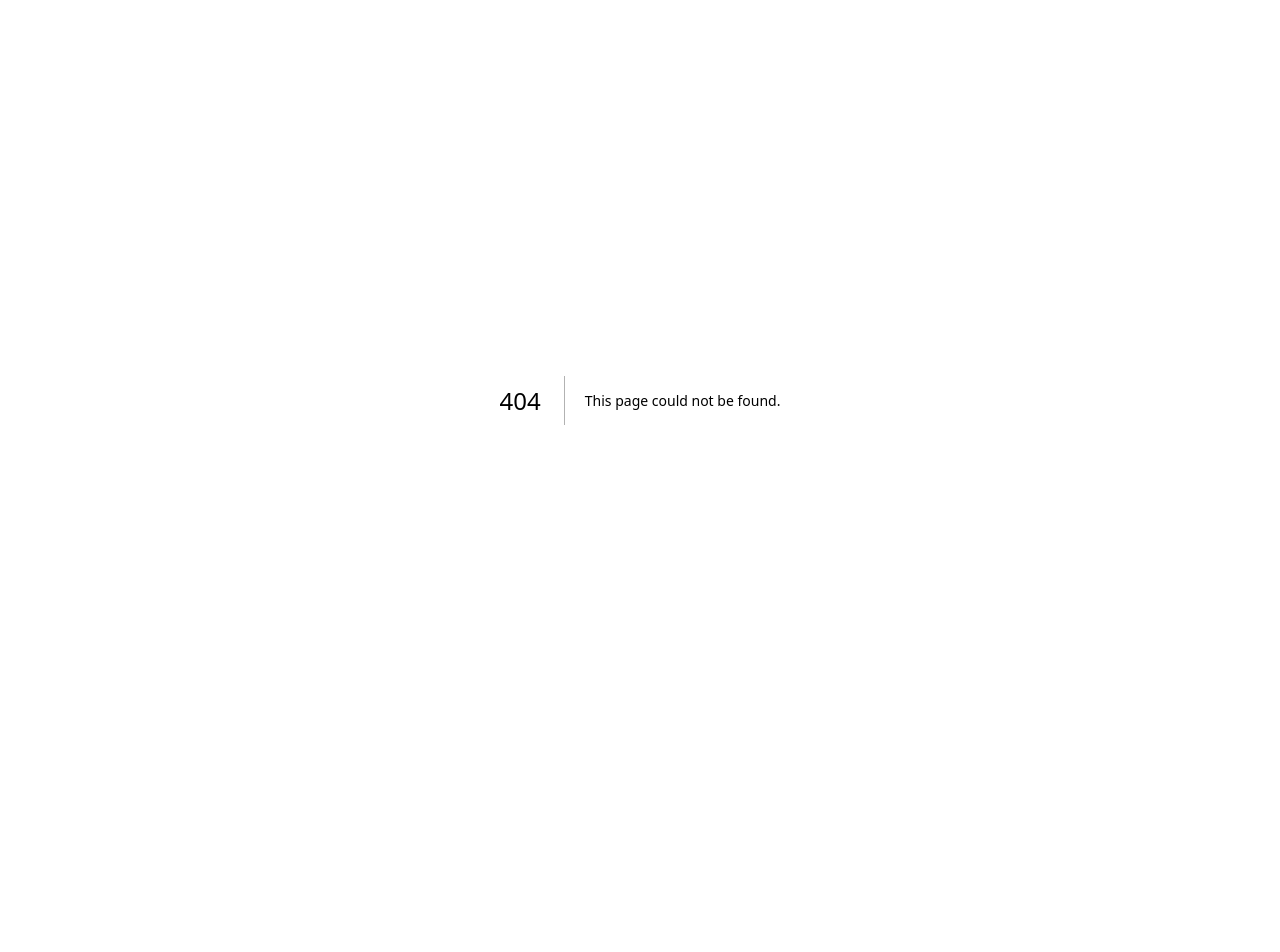
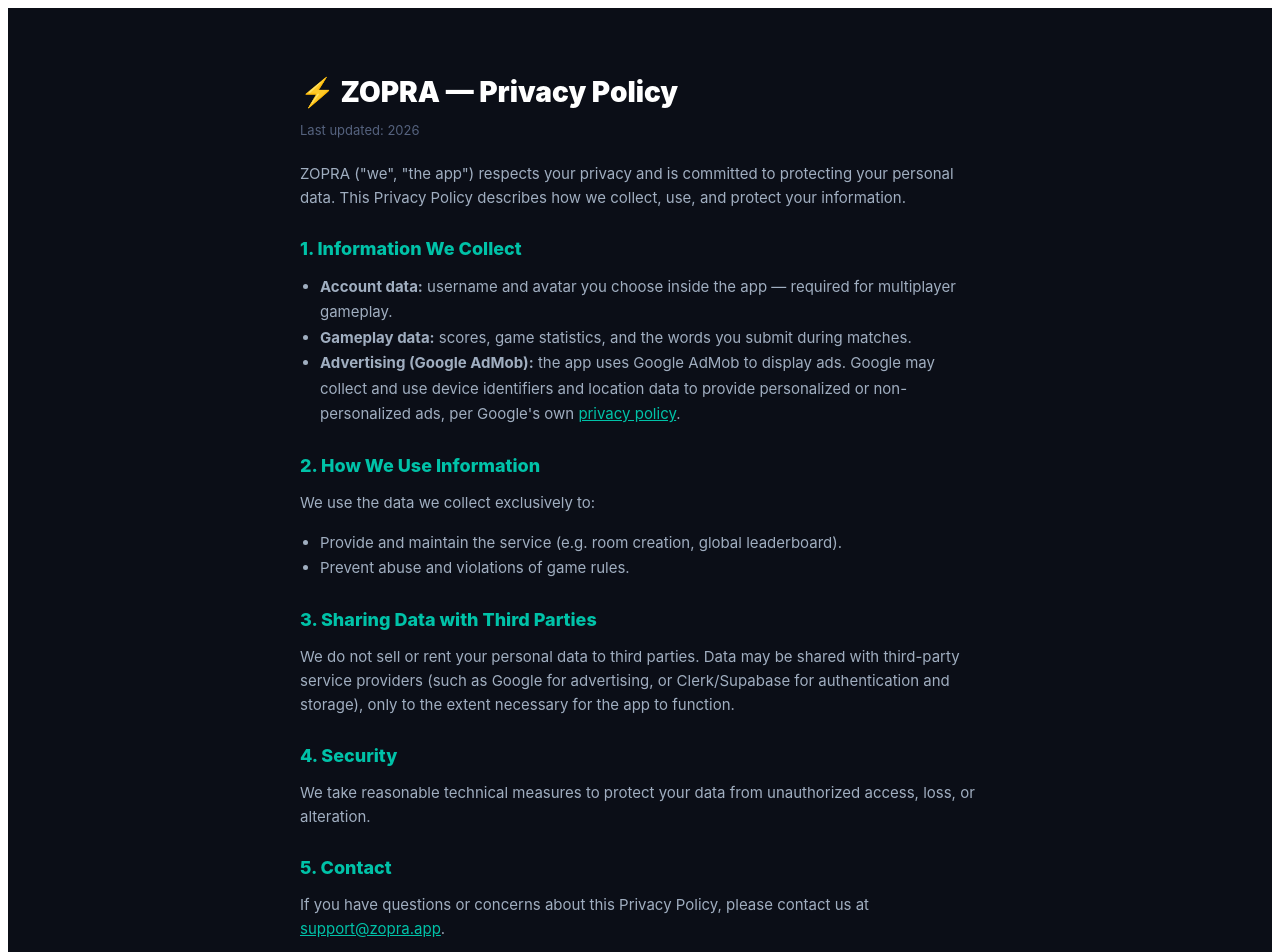
Before and after one commit to klepi21/zopra-landing, a Next.js app: page /privacy in a window 1280 px wide. Before the commit this address had no page. Shown: the top 952 px of the page. Before the commit the page ends 800 px from the top, so only its background shows below. Built offline with nearby package versions, Linux system fonts and the light colour scheme.

Commit message:
Add privacy policy page

```diff
--- /dev/null
+++ b/pages/privacy.js
@@ -0,0 +1,151 @@
+export default function Privacy() {
+  return (
+    <div style={styles.page}>
+      <div style={styles.content}>
+        <h1 style={styles.title}>⚡ ZOPRA — Privacy Policy</h1>
+        <p style={styles.updated}>Last updated: 2026</p>
+
+        <p style={styles.p}>
+          ZOPRA (&quot;we&quot;, &quot;the app&quot;) respects your privacy and is committed to
+          protecting your personal data. This Privacy Policy describes how we collect, use,
+          and protect your information.
+        </p>
+
+        <h2 style={styles.h2}>1. Information We Collect</h2>
+        <ul style={styles.ul}>
+          <li><b>Account data:</b> username and avatar you choose inside the app — required for multiplayer gameplay.</li>
+          <li><b>Gameplay data:</b> scores, game statistics, and the words you submit during matches.</li>
+          <li>
+            <b>Advertising (Google AdMob):</b> the app uses Google AdMob to display ads. Google may collect
+            and use device identifiers and location data to provide personalized or non-personalized ads,
+            per Google&apos;s own{' '}
+            <a style={styles.link} href="https://policies.google.com/privacy">privacy policy</a>.
+          </li>
+        </ul>
+
+        <h2 style={styles.h2}>2. How We Use Information</h2>
+        <p style={styles.p}>We use the data we collect exclusively to:</p>
+        <ul style={styles.ul}>
+          <li>Provide and maintain the service (e.g. room creation, global leaderboard).</li>
+          <li>Prevent abuse and violations of game rules.</li>
+        </ul>
+
+        <h2 style={styles.h2}>3. Sharing Data with Third Parties</h2>
+        <p style={styles.p}>
+          We do not sell or rent your personal data to third parties. Data may be shared with third-party
+          service providers (such as Google for advertising, or Clerk/Supabase for authentication and
+          storage), only to the extent necessary for the app to function.
+        </p>
+
+        <h2 style={styles.h2}>4. Security</h2>
+        <p style={styles.p}>
+          We take reasonable technical measures to protect your data from unauthorized access, loss, or alteration.
+        </p>
+
+        <h2 style={styles.h2}>5. Contact</h2>
+        <p style={styles.p}>
+          If you have questions or concerns about this Privacy Policy, please contact us at{' '}
+          <a style={styles.link} href="mailto:support@zopra.app">support@zopra.app</a>.
+        </p>
+
+        <hr style={styles.hr} />
+
+        <h1 style={styles.title}>Πολιτική Απορρήτου</h1>
+        <p style={styles.updated}>Τελευταία ενημέρωση: 2026</p>
+
+        <p style={styles.p}>
+          Η εφαρμογή <b>ZOPRA</b> (εφεξής &quot;εμείς&quot;, &quot;η εφαρμογή&quot;) σέβεται το απόρρητό σας και
+          δεσμεύεται να προστατεύει τα προσωπικά σας δεδομένα. Η παρούσα Πολιτική Απορρήτου περιγράφει τον
+          τρόπο με τον οποίο συλλέγουμε, χρησιμοποιούμε και προστατεύουμε τις πληροφορίες σας.
+        </p>
+
+        <h2 style={styles.h2}>1. Συλλογή Πληροφοριών</h2>
+        <ul style={styles.ul}>
+          <li><b>Δεδομένα Λογαριασμού:</b> το όνομα χρήστη και το avatar που επιλέγετε — απαραίτητα για το multiplayer.</li>
+          <li><b>Δεδομένα Παιχνιδιού:</b> σκορ, στατιστικά και οι λέξεις που εισάγετε κατά τη διάρκεια των αγώνων.</li>
+          <li>
+            <b>Διαφημίσεις (Google AdMob):</b> ενδέχεται να συλλέγει αναγνωριστικά συσκευών και δεδομένα
+            τοποθεσίας, σύμφωνα με την{' '}
+            <a style={styles.link} href="https://policies.google.com/privacy">πολιτική απορρήτου</a> της Google.
+          </li>
+        </ul>
+
+        <h2 style={styles.h2}>2. Χρήση Πληροφοριών</h2>
+        <ul style={styles.ul}>
+          <li>Παροχή και συντήρηση της υπηρεσίας (δωμάτια, παγκόσμια κατάταξη).</li>
+          <li>Αποτροπή κακόβουλης χρήσης και παραβίασης κανόνων.</li>
+        </ul>
+
+        <h2 style={styles.h2}>3. Κοινοποίηση σε Τρίτους</h2>
+        <p style={styles.p}>
+          Δεν πωλούμε ή ενοικιάζουμε τα δεδομένα σας. Ενδέχεται να κοινοποιηθούν σε τρίτους παρόχους
+          (Google, Clerk, Supabase) μόνο στον βαθμό που απαιτείται για τη λειτουργία της εφαρμογής.
+        </p>
+
+        <h2 style={styles.h2}>4. Ασφάλεια</h2>
+        <p style={styles.p}>Λαμβάνουμε εύλογα τεχνικά μέτρα προστασίας από μη εξουσιοδοτημένη πρόσβαση, απώλεια ή αλλοίωση.</p>
+
+        <h2 style={styles.h2}>5. Επικοινωνία</h2>
+        <p style={styles.p}>
+          Για ερωτήσεις σχετικά με την Πολιτική Απορρήτου, επικοινωνήστε στο{' '}
+          <a style={styles.link} href="mailto:support@zopra.app">support@zopra.app</a>.
+        </p>
+      </div>
+    </div>
+  );
+}
+
+const styles = {
+  page: {
+    minHeight: '100vh',
+    backgroundColor: '#0B0E17',
+    fontFamily: '-apple-system, BlinkMacSystemFont, "Segoe UI", Roboto, sans-serif',
+    padding: '48px 24px',
+    display: 'flex',
+    justifyContent: 'center',
+  },
+  content: {
+    maxWidth: 680,
+    width: '100%',
+  },
+  title: {
+    color: '#FFFFFF',
+    fontSize: 28,
+    fontWeight: 900,
+    marginBottom: 4,
+  },
+  updated: {
+    color: '#55627E',
+    fontSize: 13,
+    marginBottom: 24,
+  },
+  h2: {
+    color: '#00C2A8',
+    fontSize: 18,
+    fontWeight: 800,
+    marginTop: 28,
+    marginBottom: 10,
+  },
+  p: {
+    color: '#A0AEC0',
+    fontSize: 15,
+    lineHeight: 1.6,
+    marginBottom: 12,
+  },
+  ul: {
+    color: '#A0AEC0',
+    fontSize: 15,
+    lineHeight: 1.7,
+    paddingLeft: 20,
+    marginBottom: 12,
+  },
+  link: {
+    color: '#00C2A8',
+    textDecoration: 'underline',
+  },
+  hr: {
+    border: 'none',
+    borderTop: '1px solid #1E233C',
+    margin: '40px 0',
+  },
+};
```
